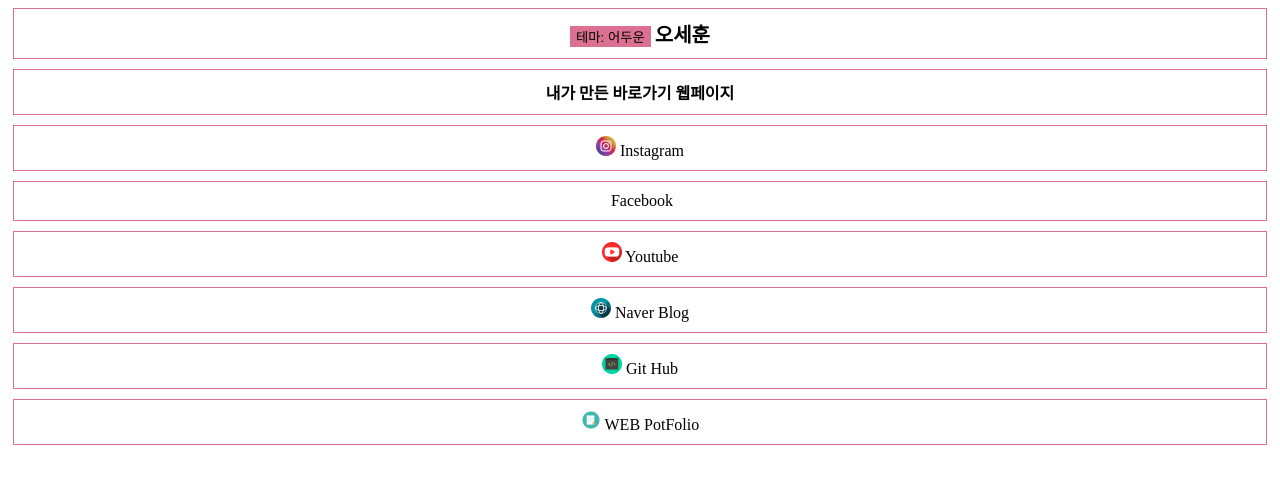
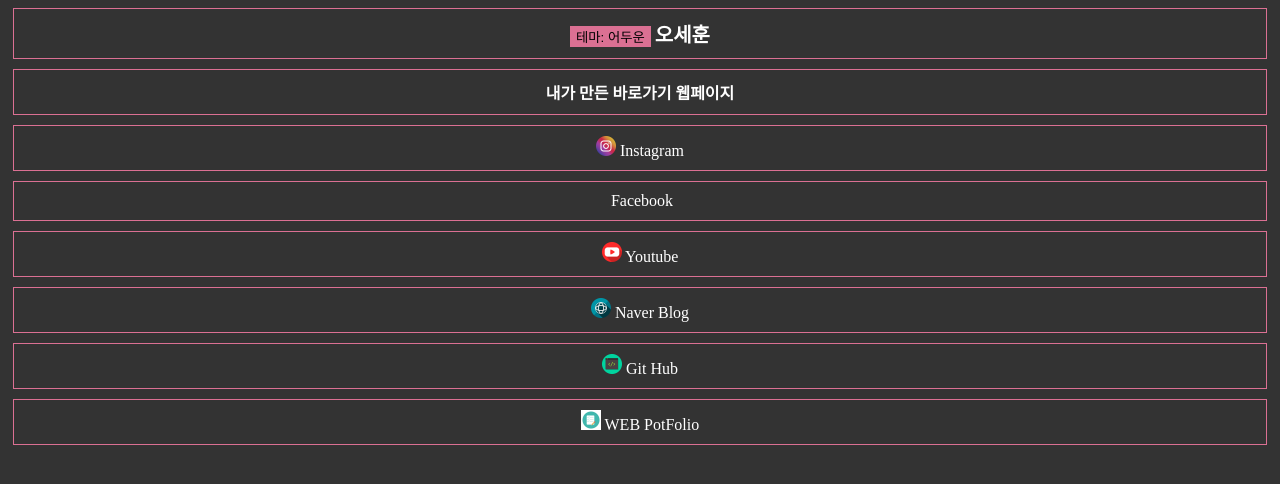
Before and after one commit to sedoll/instagram_myWeb_contents, a plain HTML site: page index.html in a window 1280 px wide. Drawn offline with Linux system fonts and the light colour scheme.

Commit message:
220214 수정

```diff
--- a/index.css
+++ b/index.css
@@ -15,6 +15,8 @@
 
 body{
     text-align: center;
+    background-color: #333333;
+    color: white;
 }
 
 header{
```
